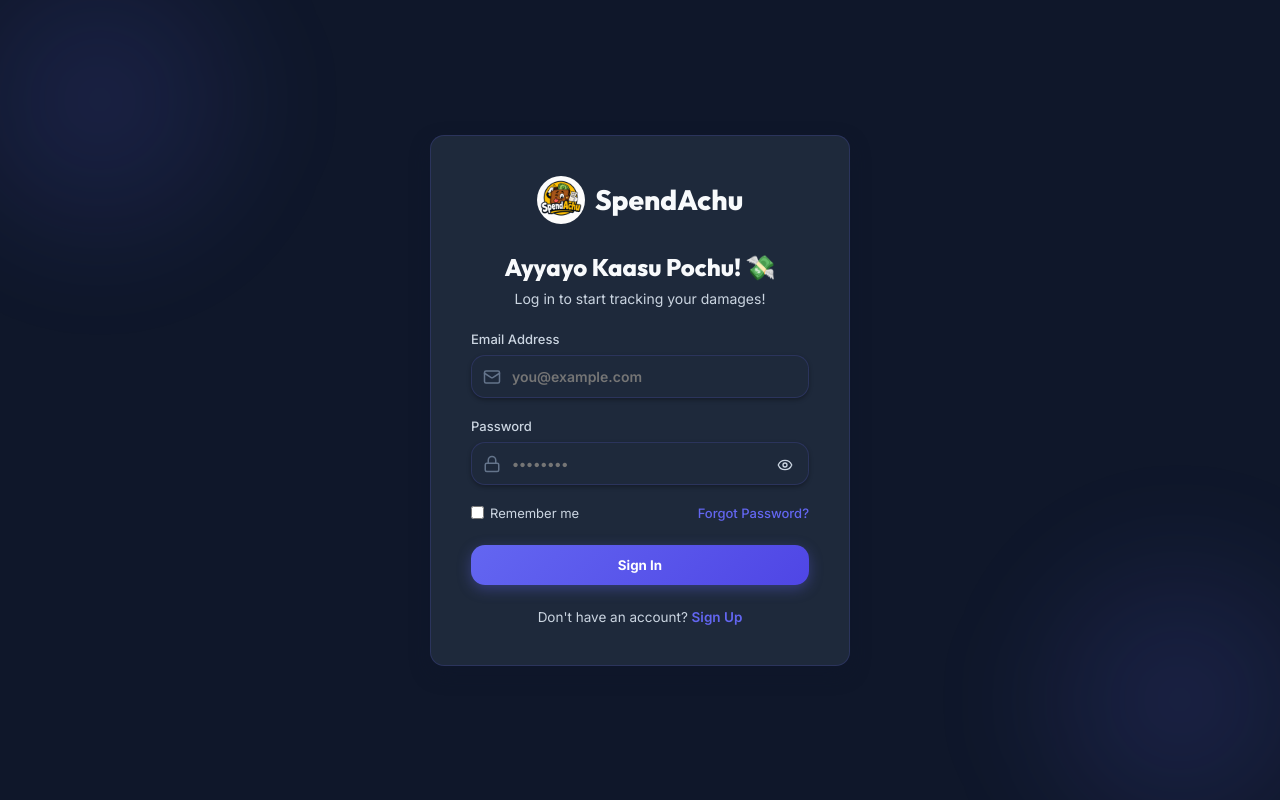
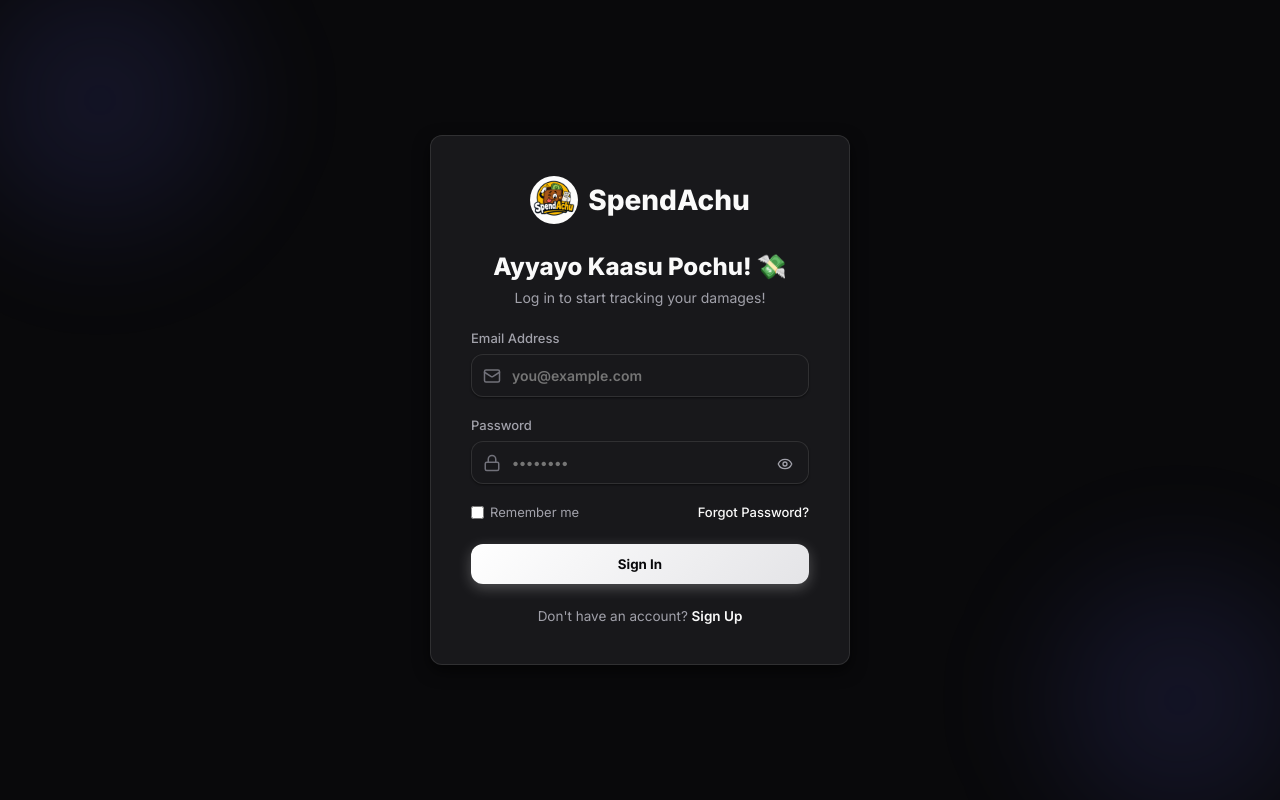
Before and after one commit to Venkatesh2005947/spendachu, a React (Vite) app: page / in a window 1280 px wide. Built offline with nearby package versions, Linux system fonts and the light colour scheme.

Commit message:
style: apply Theme 3 Minimalist Onyx & Platinum (Apple/Linear style)

```diff
--- a/src/index.css
+++ b/src/index.css
@@ -1,41 +1,41 @@
-@import url('https://fonts.googleapis.com/css2?family=Outfit:wght@300;400;500;600;700;800&family=Inter:wght@300;400;500;600;700;800&display=swap');
+@import url('https://fonts.googleapis.com/css2?family=Inter:wght@300;400;500;600;700;800&display=swap');
 
 /* ==========================================================================
-   CSS Design Tokens (Theme 2: Sapphire Corporate)
+   CSS Design Tokens (Theme 3: Minimalist Onyx & Platinum)
    ========================================================================== */
 :root {
   /* Fonts */
-  --font-heading: 'Outfit', -apple-system, BlinkMacSystemFont, 'Segoe UI', Roboto, sans-serif;
+  --font-heading: 'Inter', -apple-system, BlinkMacSystemFont, 'Segoe UI', Roboto, sans-serif;
   --font-body: 'Inter', -apple-system, BlinkMacSystemFont, 'Segoe UI', Roboto, sans-serif;
 
   /* Common Speeds & Radii */
-  --radius-sm: 8px;
-  --radius-md: 14px;
-  --radius-lg: 20px;
+  --radius-sm: 6px;
+  --radius-md: 12px;
+  --radius-lg: 16px;
   --radius-full: 9999px;
   --transition-fast: 0.15s cubic-bezier(0.4, 0, 0.2, 1);
   --transition-smooth: 0.25s cubic-bezier(0.4, 0, 0.2, 1);
   --transition-slow: 0.4s cubic-bezier(0.4, 0, 0.2, 1);
 
-  /* Sapphire Corporate Primary Accents (Electric Indigo) */
-  --accent-primary: #6366f1;
-  --accent-gradient: linear-gradient(135deg, #6366f1 0%, #4f46e5 100%);
-  --accent-gradient-hover: linear-gradient(135deg, #4f46e5 0%, #4338ca 100%);
+  /* Onyx & Platinum Primary Accents */
+  --accent-primary: #09090b;
+  --accent-gradient: linear-gradient(135deg, #18181b 0%, #09090b 100%);
+  --accent-gradient-hover: linear-gradient(135deg, #27272a 0%, #18181b 100%);
 
-  /* Light Theme (Clean SaaS Enterprise) */
-  --bg-primary: #f8fafc;
-  --bg-secondary: #f1f5f9;
-  --bg-sidebar: #0f172a;
+  /* Light Theme (Clean Minimalist White) */
+  --bg-primary: #fafafa;
+  --bg-secondary: #f4f4f5;
+  --bg-sidebar: #09090b;
   --card-bg: #ffffff;
-  --card-border: rgba(99, 102, 241, 0.12);
-  --border-color: rgba(99, 102, 241, 0.12);
+  --card-border: rgba(9, 9, 11, 0.1);
+  --border-color: rgba(9, 9, 11, 0.1);
 
-  --text-primary: #0f172a;
-  --text-secondary: #475569;
-  --text-muted: #94a3b8;
-  --text-on-sidebar: #f8fafc;
+  --text-primary: #09090b;
+  --text-secondary: #52525b;
+  --text-muted: #a1a1aa;
+  --text-on-sidebar: #fafafa;
 
-  --accent-secondary: #06b6d4; /* Cyan */
+  --accent-secondary: #10b981; /* Emerald Dot */
 
   --success: #10b981;
   --warning: #f59e0b;
@@ -45,43 +45,43 @@
   --warning-bg: rgba(245, 158, 11, 0.08);
   --danger-bg: rgba(239, 68, 68, 0.08);
 
-  --shadow-sm: 0 1px 3px rgba(15, 23, 42, 0.06);
-  --shadow-md: 0 4px 12px rgba(99, 102, 241, 0.08);
-  --shadow-lg: 0 12px 24px -4px rgba(99, 102, 241, 0.12);
+  --shadow-sm: 0 1px 2px rgba(0, 0, 0, 0.05);
+  --shadow-md: 0 4px 12px rgba(0, 0, 0, 0.06);
+  --shadow-lg: 0 12px 24px -4px rgba(0, 0, 0, 0.08);
 
-  --backdrop-blur: blur(16px);
+  --backdrop-blur: blur(20px);
 }
 
 [data-theme="dark"] {
-  /* Sapphire Corporate (Electric Indigo & Vibrant Cyan) */
-  --bg-primary: #0f172a; /* Deep Slate 900 */
-  --bg-secondary: #1e293b; /* Slate 800 */
-  --bg-sidebar: #090d16;
-  --card-bg: #1e293b;
-  --card-border: rgba(99, 102, 241, 0.18);
-  --border-color: rgba(99, 102, 241, 0.18);
+  /* Minimalist Onyx & Platinum (Pure Black / Zinc & Platinum White) */
+  --bg-primary: #09090b; /* Pure Matte Carbon */
+  --bg-secondary: #18181b; /* Zinc 900 */
+  --bg-sidebar: #050506;
+  --card-bg: #18181b;
+  --card-border: rgba(255, 255, 255, 0.1);
+  --border-color: rgba(255, 255, 255, 0.1);
 
-  --text-primary: #f8fafc;
-  --text-secondary: #cbd5e1;
-  --text-muted: #64748b;
-  --text-on-sidebar: #f8fafc;
+  --text-primary: #fafafa;
+  --text-secondary: #a1a1aa;
+  --text-muted: #71717a;
+  --text-on-sidebar: #fafafa;
 
-  --accent-primary: #6366f1; /* Electric Indigo */
-  --accent-gradient: linear-gradient(135deg, #6366f1 0%, #4f46e5 100%);
-  --accent-gradient-hover: linear-gradient(135deg, #4f46e5 0%, #4338ca 100%);
-  --accent-secondary: #06b6d4; /* Vibrant Cyan */
+  --accent-primary: #fafafa; /* Platinum White */
+  --accent-gradient: linear-gradient(135deg, #ffffff 0%, #e4e4e7 100%);
+  --accent-gradient-hover: linear-gradient(135deg, #e4e4e7 0%, #d4d4d8 100%);
+  --accent-secondary: #10b981; /* Neon Emerald Dot */
 
   --success: #10b981;
   --warning: #f59e0b;
-  --danger: #ef4444;
+  --danger: #f43f5e;
 
-  --success-bg: rgba(16, 185, 129, 0.15);
-  --warning-bg: rgba(245, 158, 11, 0.15);
-  --danger-bg: rgba(239, 68, 68, 0.15);
+  --success-bg: rgba(16, 185, 129, 0.12);
+  --warning-bg: rgba(245, 158, 11, 0.12);
+  --danger-bg: rgba(244, 63, 94, 0.12);
 
-  --shadow-sm: 0 2px 4px rgba(0, 0, 0, 0.3);
-  --shadow-md: 0 8px 20px rgba(15, 23, 42, 0.4);
-  --shadow-lg: 0 16px 32px rgba(15, 23, 42, 0.5);
+  --shadow-sm: 0 1px 2px rgba(0, 0, 0, 0.5);
+  --shadow-md: 0 6px 16px rgba(0, 0, 0, 0.6);
+  --shadow-lg: 0 16px 32px rgba(0, 0, 0, 0.7);
 }
 
 /* ==========================================================================
@@ -151,13 +151,13 @@
 
 .glow-btn {
   background: var(--accent-gradient) !important;
-  color: #ffffff !important;
+  color: #09090b !important;
   border: none !important;
   border-radius: var(--radius-md) !important;
   padding: 12px 24px;
   font-weight: 700;
   cursor: pointer;
-  box-shadow: 0 4px 14px rgba(99, 102, 241, 0.35) !important;
+  box-shadow: 0 4px 14px rgba(255, 255, 255, 0.25) !important;
   transition: all var(--transition-fast);
   display: inline-flex;
   align-items: center;
@@ -167,7 +167,7 @@
 .glow-btn:hover {
   background: var(--accent-gradient-hover) !important;
   transform: translateY(-1px);
-  box-shadow: 0 6px 20px rgba(99, 102, 241, 0.45) !important;
+  box-shadow: 0 6px 20px rgba(255, 255, 255, 0.35) !important;
 }
 
 .glow-btn:active {
```
